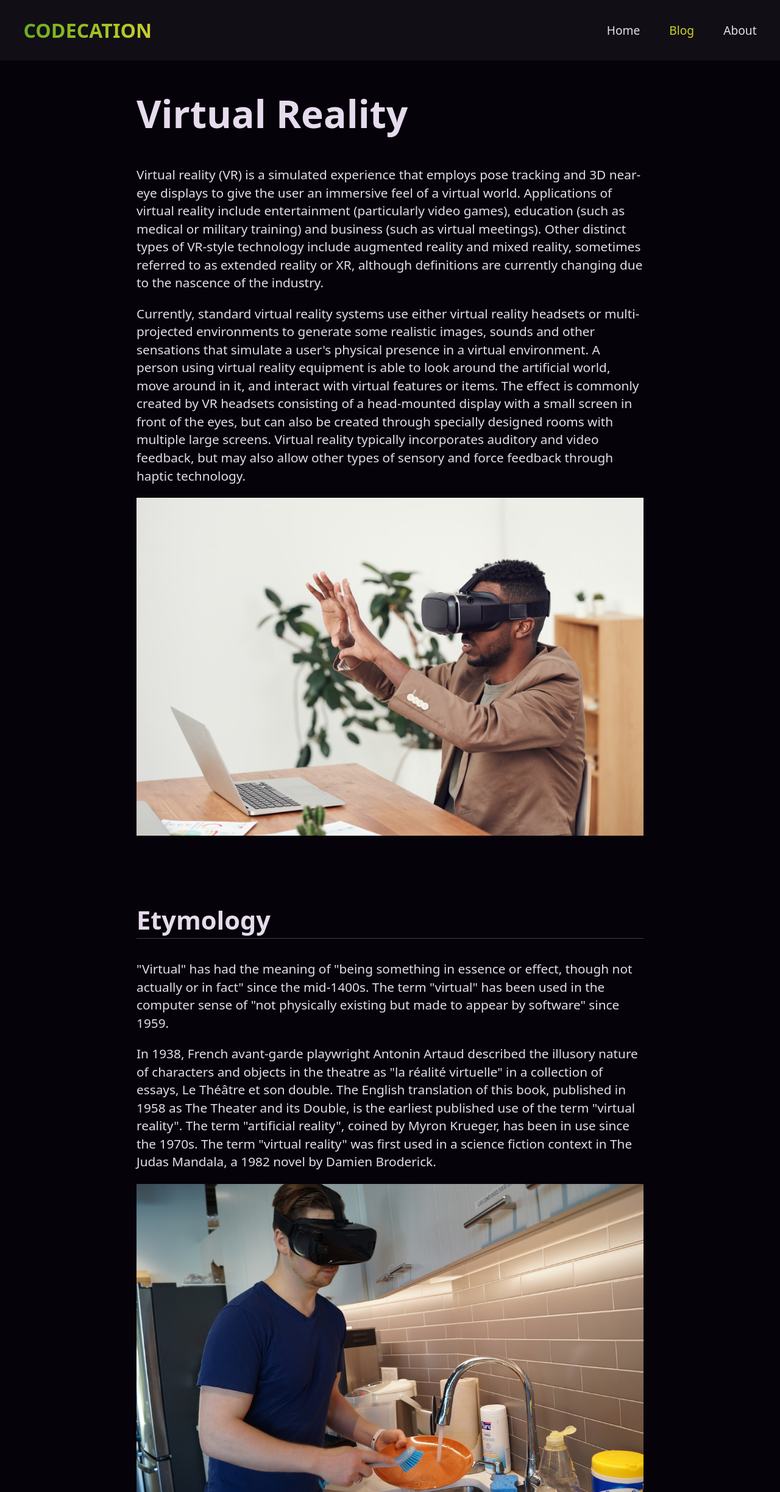
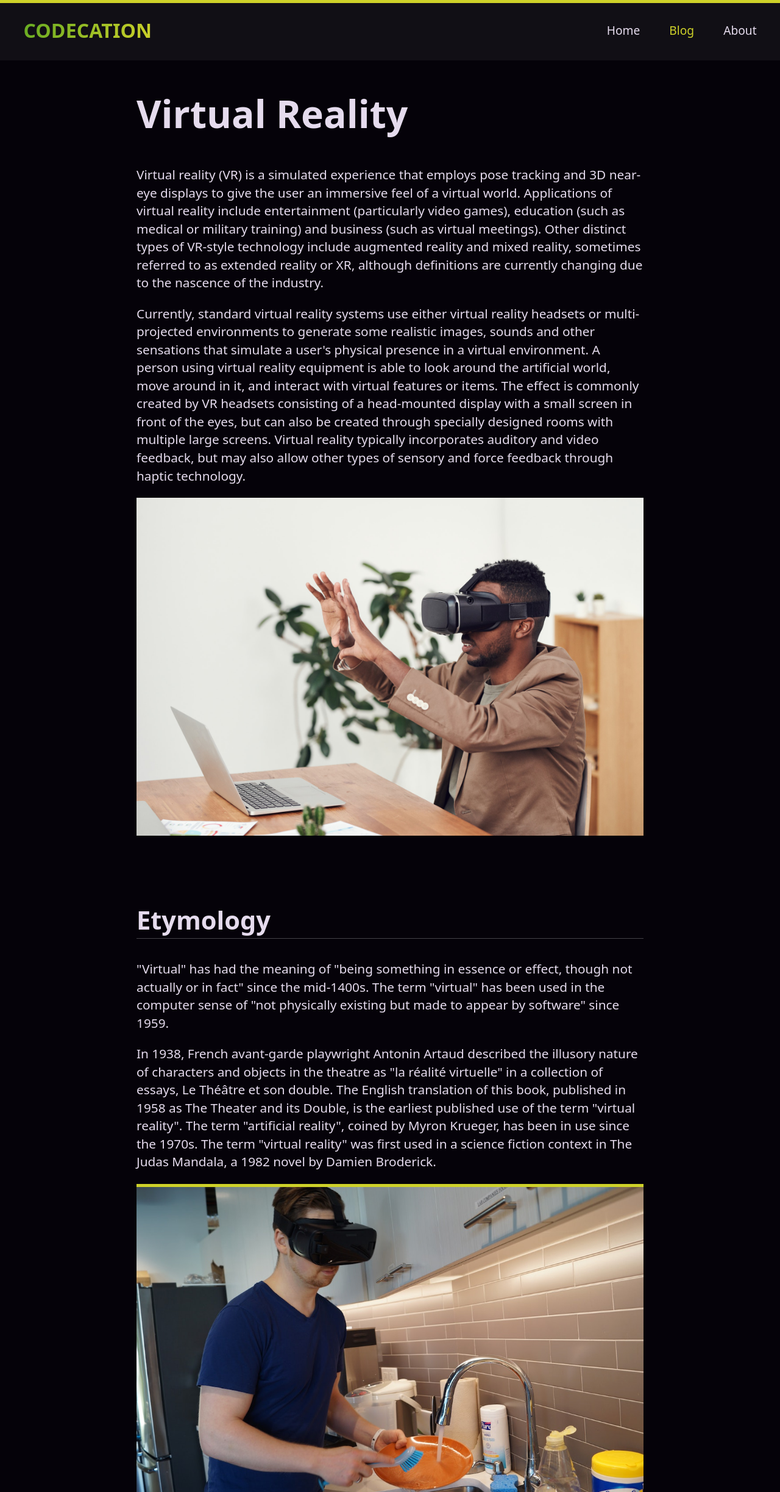
Before and after one commit to StefGeraets/CodeCation, a SvelteKit app: page /blog/scroll-demo in a window 1280 px wide. Shown: the top 2446 px of the page at 61% size. Built offline with nearby package versions, Linux system fonts and the light colour scheme.

Commit message:
Some standards to type less

```diff
--- a/src/routes/blog/scroll-demo/+page.svelte
+++ b/src/routes/blog/scroll-demo/+page.svelte
@@ -1,3 +1,4 @@
+<div id="progress"></div>
 <article class="content">
   <h1>Virtual Reality</h1>
   <p>Virtual reality (VR) is a simulated experience that employs pose tracking and 3D near-eye displays to give the user an immersive feel of a virtual world. Applications of virtual reality include entertainment (particularly video games), education (such as medical or military training) and business (such as virtual meetings). Other distinct types of VR-style technology include augmented reality and mixed reality, sometimes referred to as extended reality or XR, although definitions are currently changing due to the nascence of the industry.</p>
@@ -9,6 +10,7 @@
   <p>In 1938, French avant-garde playwright Antonin Artaud described the illusory nature of characters and objects in the theatre as "la réalité virtuelle" in a collection of essays, Le Théâtre et son double. The English translation of this book, published in 1958 as The Theater and its Double, is the earliest published use of the term "virtual reality". The term "artificial reality", coined by Myron Krueger, has been in use since the 1970s. The term "virtual reality" was first used in a science fiction context in The Judas Mandala, a 1982 novel by Damien Broderick.</p>
   <div class="gallery">
     <div class="scroll-container">
+      <div class="gallery-progress"></div>
       <div class="slide"><img src="/images/vr/slide-1.jpg" alt="slide 1" /></div>
       <div class="slide"><img src="/images/vr/slide-2.jpg" alt="slide 2" /></div>
       <div class="slide"><img src="/images/vr/slide-3.jpg" alt="slide 3" /></div>
@@ -29,6 +31,15 @@
 <style lang="scss">
   .gallery {
     position: relative;
+
+    .gallery-progress {
+      position: absolute;
+      top: 0; left: 0;
+      width: 100%;
+      height: 5px;
+      background: var(--accent);
+    }
+
     .scroll-container {
       overflow-x: scroll;
       scroll-snap-type: x mandatory;
@@ -44,4 +55,12 @@
       }
     }
   }
+
+  #progress {
+    position: fixed;
+    left: 0; top: 0;
+    width: 100%; height: 5px;
+    background: var(--accent);
+    z-index: 10;
+  }
 </style>
```
Also changed, not shown: src/styles/_animations.scss (added, +39 -0 lines).
